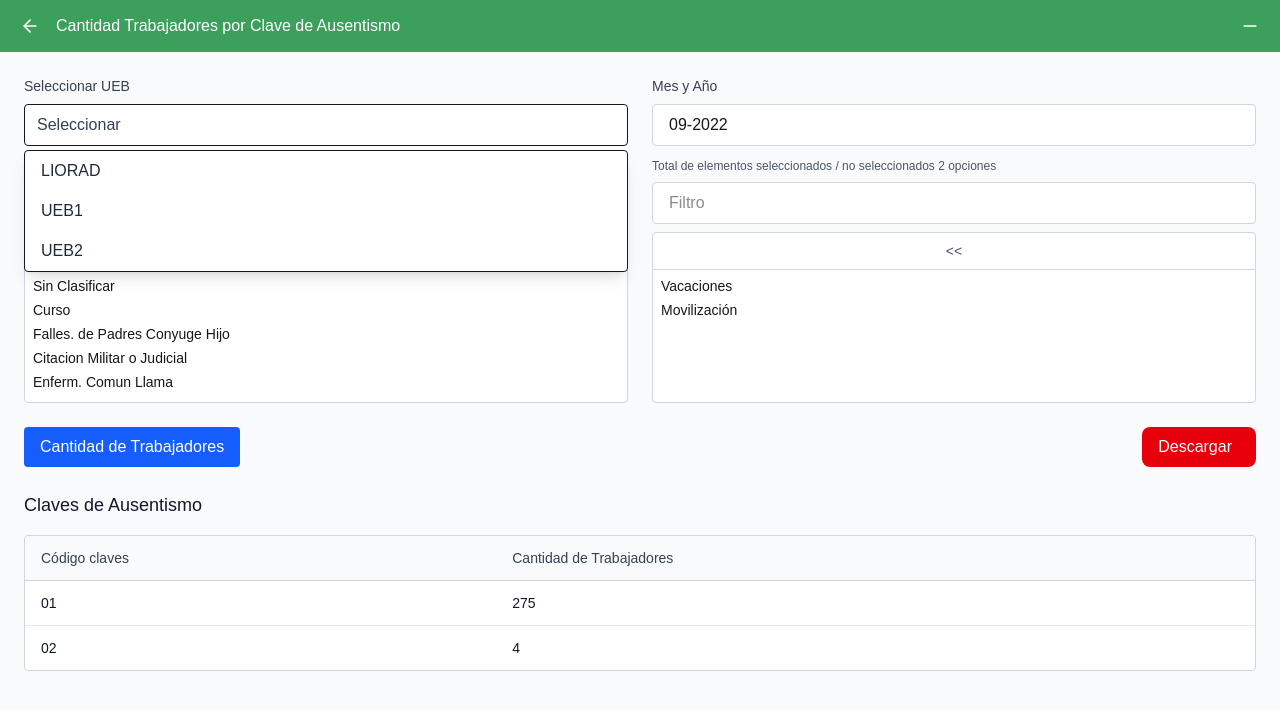
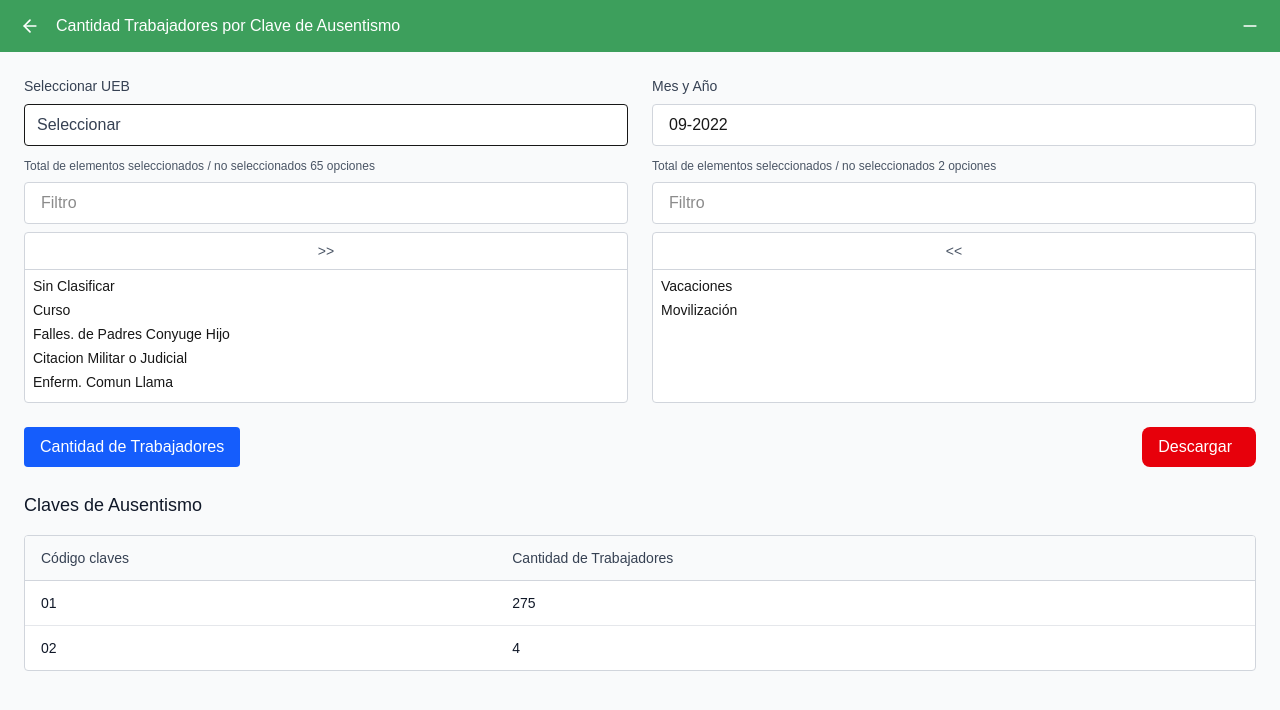
Before and after one commit to Eilen-Fonseca-Garrote/aica-frontend, a Next.js app: page /ausentismo in a window 1280 px wide. Shown: the top 710 px of the page. Built offline with nearby package versions, Linux system fonts and the light colour scheme.

Commit message:
Replace listarClaveAusentismo.tsx

```diff
--- a/src/app/ausentismo/listarClaveAusentismo.tsx
+++ b/src/app/ausentismo/listarClaveAusentismo.tsx
@@ -90,7 +90,7 @@ export default function ListarClaveAusentismo() {
             <Select value={selectedUEB} onValueChange={setSelectedUEB}>
             <SelectTrigger className="w-[280px]" onClickAction={() => {}}><SelectValue />
                           </SelectTrigger>
-                          <SelectContent isOpen={true}>
+                          <SelectContent>
                             <SelectItem value="LIORAD" onSelectAction={() => {}}>LIORAD</SelectItem>
                             <SelectItem value="UEB1" onSelectAction={() => {}}>UEB1</SelectItem>
                             <SelectItem value="UEB2" onSelectAction={() => {}}>UEB2</SelectItem>
```
